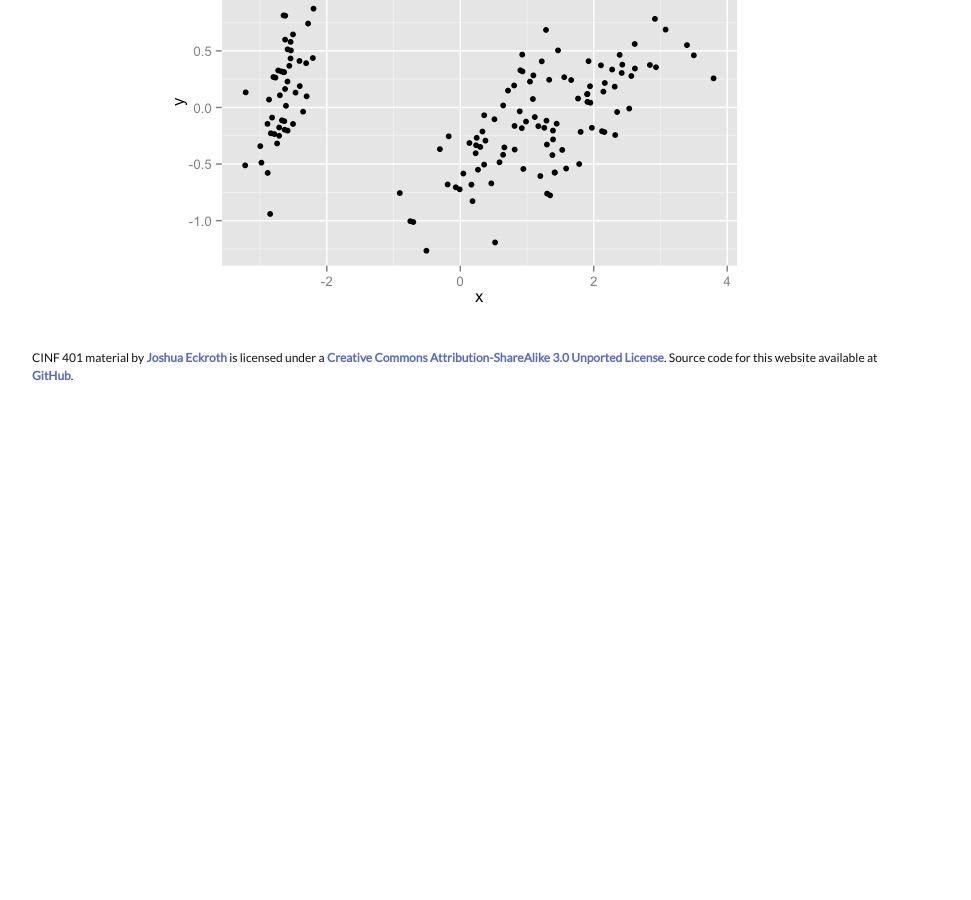
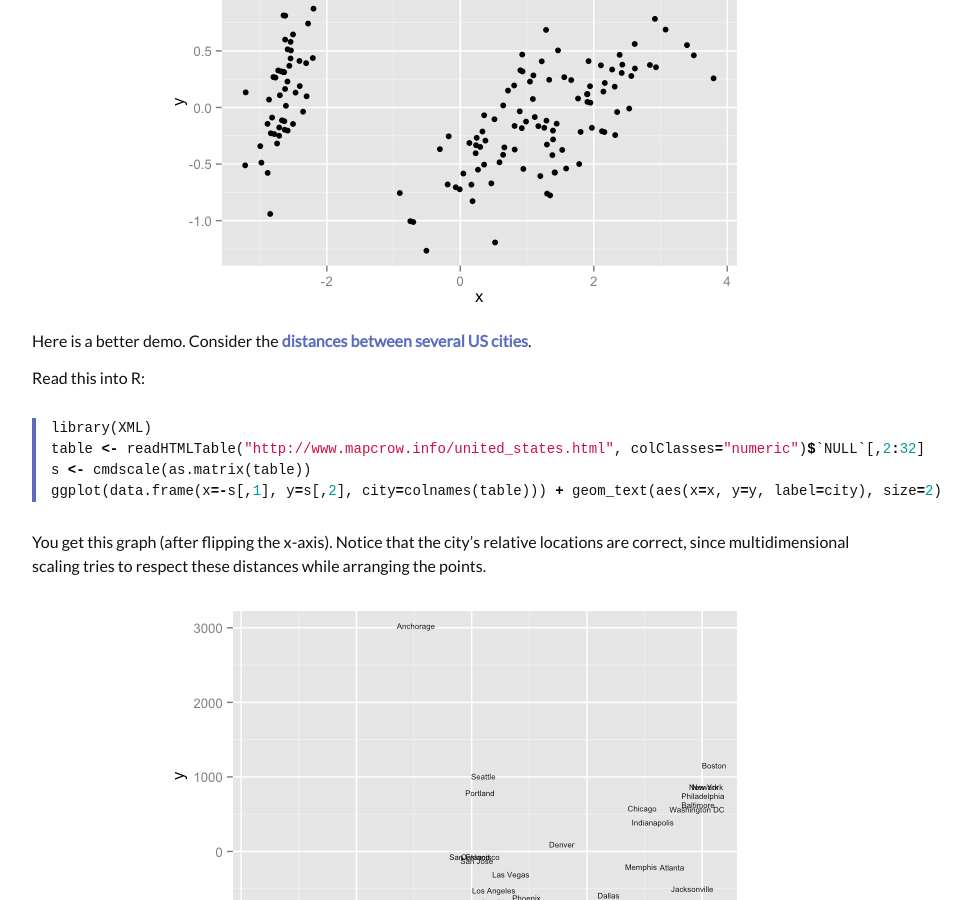
Before and after one commit to joshuaeckroth/cinf401-website, a Jekyll site: the page built from cookbook/ggplot.markdown, in a window 1280 px wide and 900 px high, scrolled down 14698 px. Shown: the whole window, without its empty margins (183-1154 px from the left). Built offline with Jekyll 4.4.1, drawn with Linux system fonts in a browser that asks for light colours; Markdown is read by kramdown in place of the engine named in the settings; before the commit the page ends 15103 px from its top, so only the background shows below that.

Commit message:
Added better multidimensional scaling example to ggplot cookbook.

```diff
--- a/cookbook/ggplot.markdown
+++ b/cookbook/ggplot.markdown
@@ -475,3 +475,18 @@ Here is an example on the iris dataset, which has 4-dimensional data:
 {% endhighlight %}
 
 ![Iris cmdscale](/images/iris-cmdscale.png)
+
+Here is a better demo. Consider the [distances between several US cities](http://www.mapcrow.info/united_states.html).
+
+Read this into R:
+
+{% highlight r %}
+library(XML)
+table <- readHTMLTable("http://www.mapcrow.info/united_states.html", colClasses="numeric")$`NULL`[,2:32]
+s <- cmdscale(as.matrix(table))
+ggplot(data.frame(x=-s[,1], y=s[,2], city=colnames(table))) + geom_text(aes(x=x, y=y, label=city), size=2)
+{% endhighlight %}
+
+You get this graph (after flipping the x-axis). Notice that the city's relative locations are correct, since multidimensional scaling tries to respect these distances while arranging the points.
+
+![MDS US Cities](/images/mds-us-cities.png)
```
Also changed, not shown: images/mds-us-cities.png (added).
